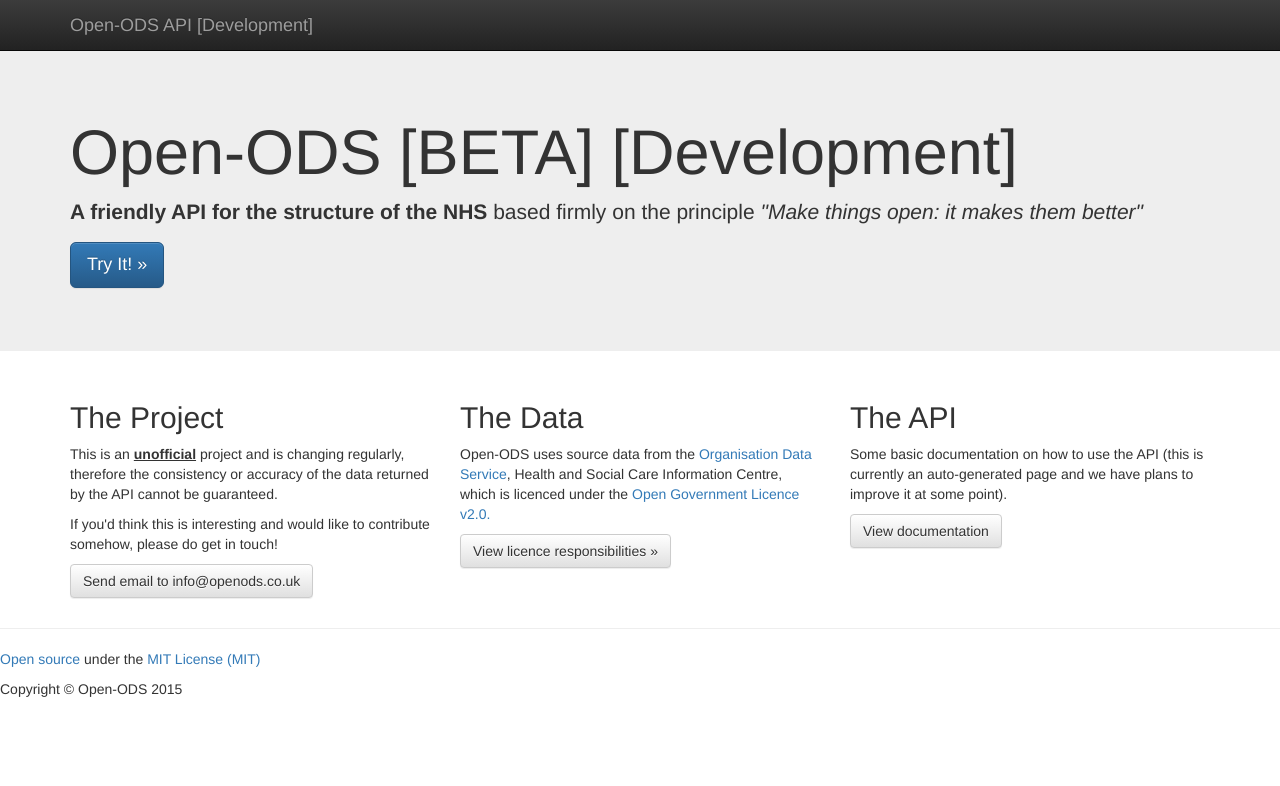
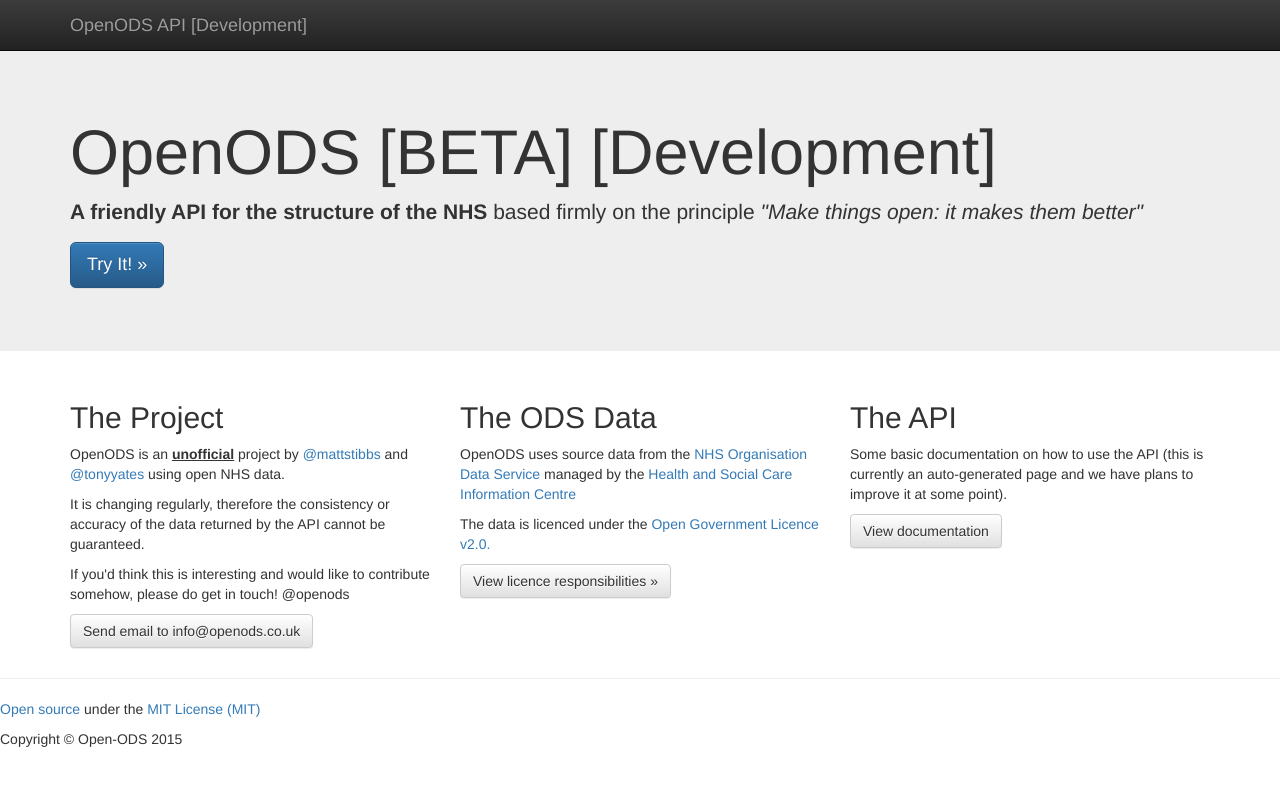
Before and after one commit to open-ods/open-ods, a Flask app: page / in a window 1280 px wide. Shown: the top 786 px of the page. Run offline with Flask 2, Linux system fonts and the light colour scheme; parts of the project's set-up code (start-up, migrations or seed data) failed here and were passed over; some libraries are stand-ins or nearby versions.

Commit message:
Minor updates to landing page

```diff
--- a/openods_api/templates/base.html
+++ b/openods_api/templates/base.html
@@ -6,7 +6,7 @@
     <head>
         <meta charset="utf-8">
         <meta http-equiv="X-UA-Compatible" content="IE=edge,chrome=1">
-        <title>Open-ODS [BETA]  {% if live_deployment == 'FALSE' %}[{{ instance_name }}]{% endif %}</title>
+        <title>OpenODS [BETA]  {% if live_deployment == 'FALSE' %}[{{ instance_name }}]{% endif %}</title>
         <meta name="description" content="">
         <meta name="viewport" content="width=device-width, initial-scale=1">
         <link rel="apple-touch-icon" href="../static/apple-touch-icon.png">
@@ -36,7 +36,7 @@
             <span class="icon-bar"></span>
             <span class="icon-bar"></span>
           </button>
-          <a class="navbar-brand" href=".">Open-ODS API {% if live_deployment == 'FALSE' %}[{{ instance_name }}]{% endif %}</a>
+          <a class="navbar-brand" href="/">OpenODS API {% if live_deployment == 'FALSE' %}[{{ instance_name }}]{% endif %}</a>
         </div>
         <div id="navbar" class="navbar-collapse collapse">
         </div><!--/.navbar-collapse -->
--- a/openods_api/templates/index.html
+++ b/openods_api/templates/index.html
@@ -4,7 +4,7 @@
 
     <div class="jumbotron">
       <div class="container">
-        <h1>Open-ODS [BETA] {% if live_deployment == 'FALSE' %}[{{ instance_name }}]{% endif %}</h1>
+        <h1>OpenODS [BETA] {% if live_deployment == 'FALSE' %}[{{ instance_name }}]{% endif %}</h1>
         <p><b>A friendly API for the structure of the NHS</b> based firmly on the principle <em>"Make things open: it makes them better"</em></p>
             <p></p>
          <p><a class="btn btn-primary btn-lg" href="/try/" role="button">Try It! &raquo;</a></p>
@@ -16,13 +16,15 @@
       <div class="row">
         <div class="col-md-4">
           <h2>The Project</h2>
-          <p>This is an <b><u>unofficial</u></b> project and is changing regularly, therefore the consistency or accuracy of the data returned by the API cannot be guaranteed.</p>
-            <p>If you'd think this is interesting and would like to contribute somehow, please do get in touch!</p>
+          <p>OpenODS is an <b><u>unofficial</u></b> project by <a href="http://twitter.com/mattstibbs">@mattstibbs</a> and <a href="http://twitter.com/tonyyates">@tonyyates</a> using open NHS data.
+            <p>It is changing regularly, therefore the consistency or accuracy of the data returned by the API cannot be guaranteed.</p>
+            <p>If you'd think this is interesting and would like to contribute somehow, please do get in touch! @openods</p>
            <p><a class="btn btn-default" href="mailto:info@openods.co.uk" role="button">Send email to info@openods.co.uk</a></p>
         </div>
         <div class="col-md-4">
-          <h2>The Data</h2>
-          <p>Open-ODS uses source data from the <a href="http://systems.hscic.gov.uk/data/ods">Organisation Data Service</a>, Health and Social Care Information Centre, which is licenced under the <a href="http://www.nationalarchives.gov.uk/doc/open-government-licence/version/2/">Open Government Licence v2.0.</a></p>
+          <h2>The ODS Data</h2>
+          <p>OpenODS uses source data from the <a href="http://systems.hscic.gov.uk/data/ods">NHS Organisation Data Service</a> managed by the <a href="http://www.hscic.gov.uk">Health and Social Care Information Centre</a>
+            <p>The data is licenced under the <a href="http://www.nationalarchives.gov.uk/doc/open-government-licence/version/2/">Open Government Licence v2.0.</a></p>
           <p><a class="btn btn-default" href="http://systems.hscic.gov.uk/data/ods/guidance/responsibility" role="button">View licence responsibilities &raquo;</a></p>
         </div>
         <div class="col-md-4">
```
